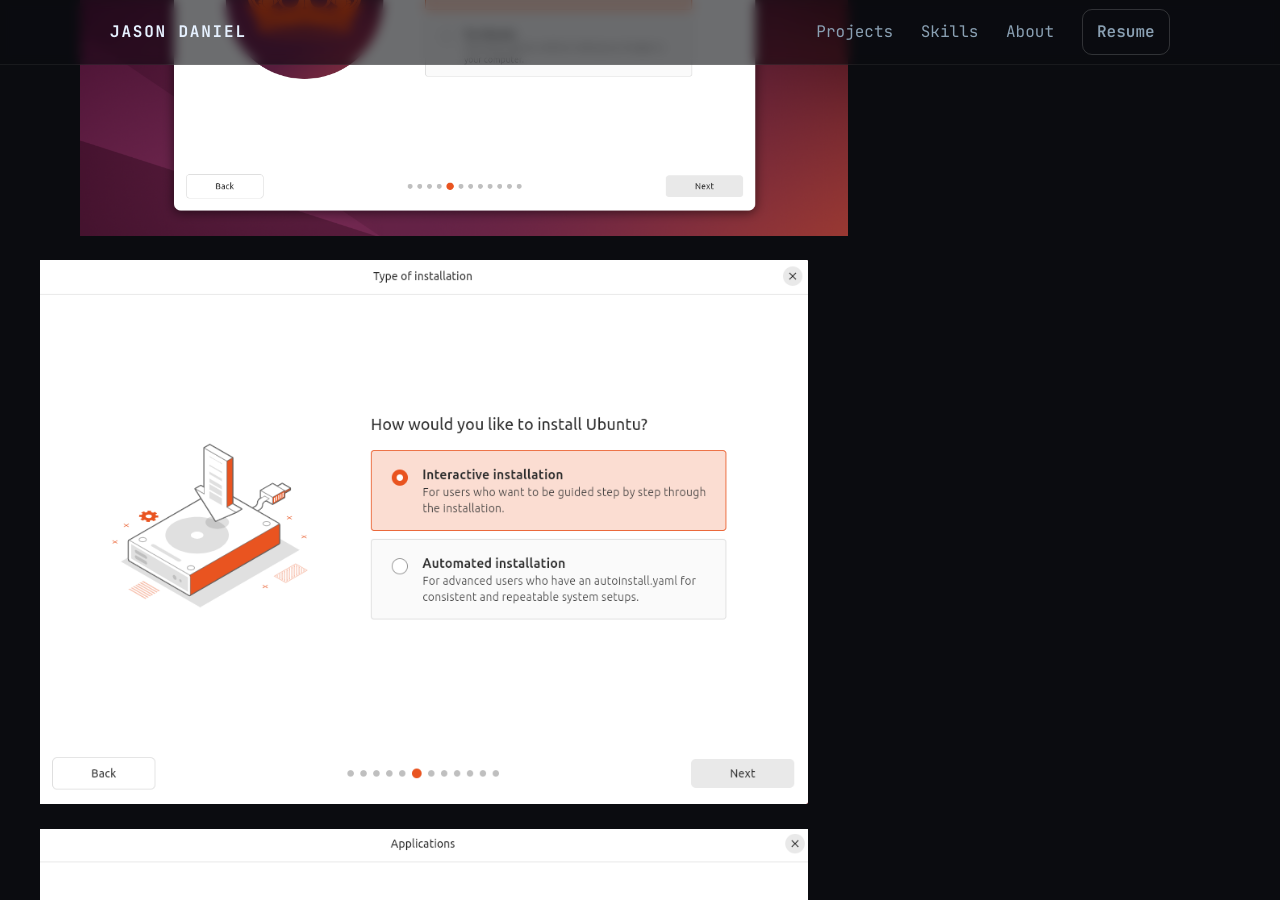
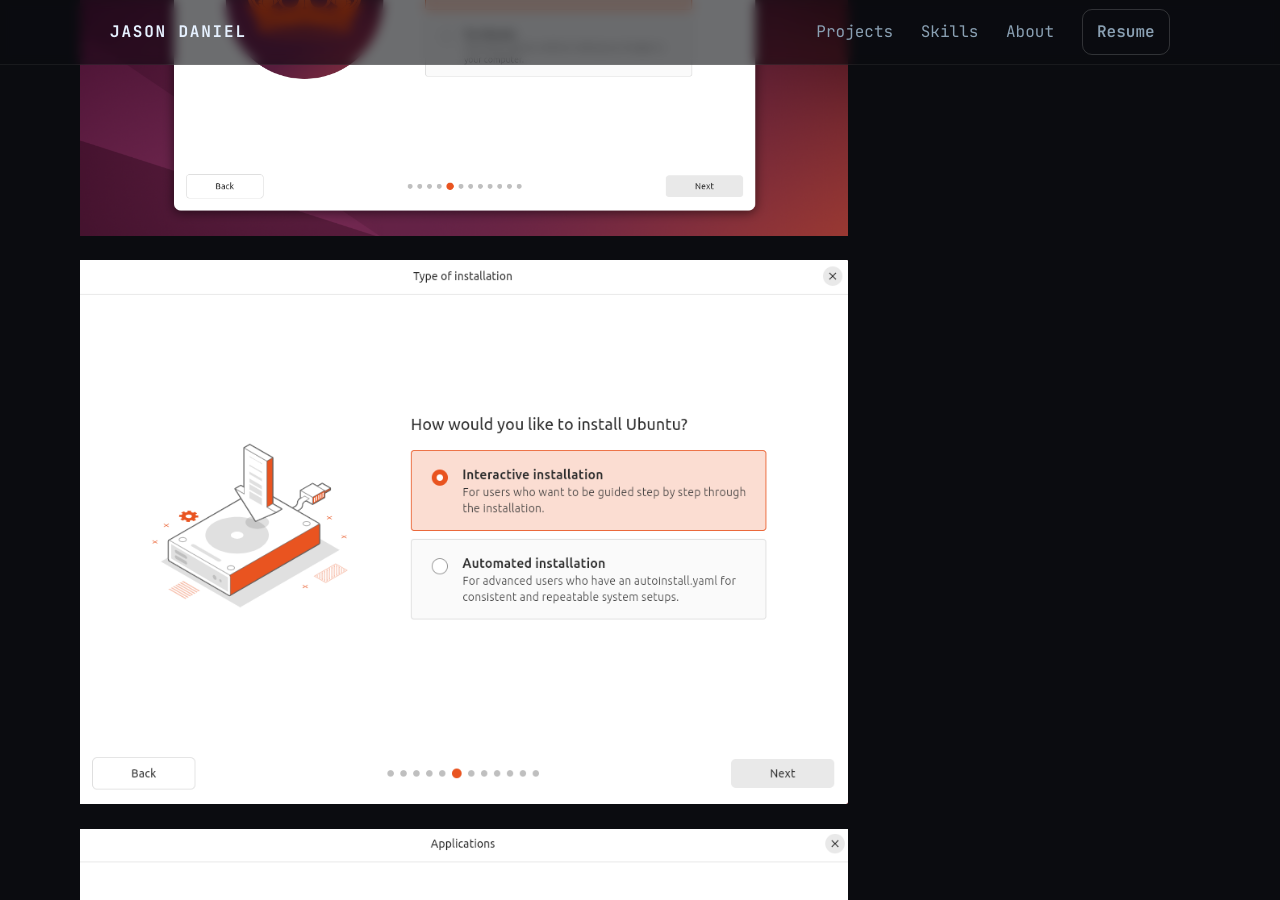
Before and after one commit to cscdanielj/cscdanielj.github.io, a Jekyll site: the page built from projects/ubuntu-lab.md, in a window 1280 px wide and 900 px high, scrolled down 3839 px. Built offline with Jekyll 4.4.1, drawn with Linux system fonts in a browser that asks for light colours.

Commit message:
Update ubuntu-lab.md

```diff
--- a/projects/ubuntu-lab.md
+++ b/projects/ubuntu-lab.md
@@ -50,19 +50,19 @@
 
 <img src="screenshots/ubuntu/setup2.png" alt="Ubuntu Install Step 2" width="60%" style="margin-left: 80px;">
 
-<img src="screenshots/ubuntu/setup3.png" alt="Ubuntu Install Step 3" width="60%" style="margin-left: 40px;">
+<img src="screenshots/ubuntu/setup3.png" alt="Ubuntu Install Step 3" width="60%" style="margin-left: 80px;">
 
-<img src="screenshots/ubuntu/setup4.png" alt="Ubuntu Install Step 4" width="60%" style="margin-left: 40px;">
+<img src="screenshots/ubuntu/setup4.png" alt="Ubuntu Install Step 4" width="60%" style="margin-left: 80px;">
 
-<img src="screenshots/ubuntu/setup5.png" alt="Ubuntu Install Step 5" width="60%" style="margin-left: 40px;">
+<img src="screenshots/ubuntu/setup5.png" alt="Ubuntu Install Step 5" width="60%" style="margin-left: 80px;">
 
-<img src="screenshots/ubuntu/setup6.png" alt="Ubuntu Install Step 6" width="60%" style="margin-left: 40px;">
+<img src="screenshots/ubuntu/setup6.png" alt="Ubuntu Install Step 6" width="60%" style="margin-left: 80px;">
 
-<img src="screenshots/ubuntu/setup7.png" alt="Ubuntu Install Step 7" width="60%" style="margin-left: 40px;">
+<img src="screenshots/ubuntu/setup7.png" alt="Ubuntu Install Step 7" width="60%" style="margin-left: 80px;">
 
-<img src="screenshots/ubuntu/setup8.png" alt="Ubuntu Install Step 8" width="60%" style="margin-left: 40px;">
+<img src="screenshots/ubuntu/setup8.png" alt="Ubuntu Install Step 8" width="60%" style="margin-left: 80px;">
 
-<img src="screenshots/ubuntu/setup9.png" alt="Ubuntu Install Step 9" width="60%" style="margin-left: 40px;">
+<img src="screenshots/ubuntu/setup9.png" alt="Ubuntu Install Step 9" width="60%" style="margin-left: 80px;">
 
 ✅ Once completed, Ubuntu is now fully installed on the VM.
 
```
